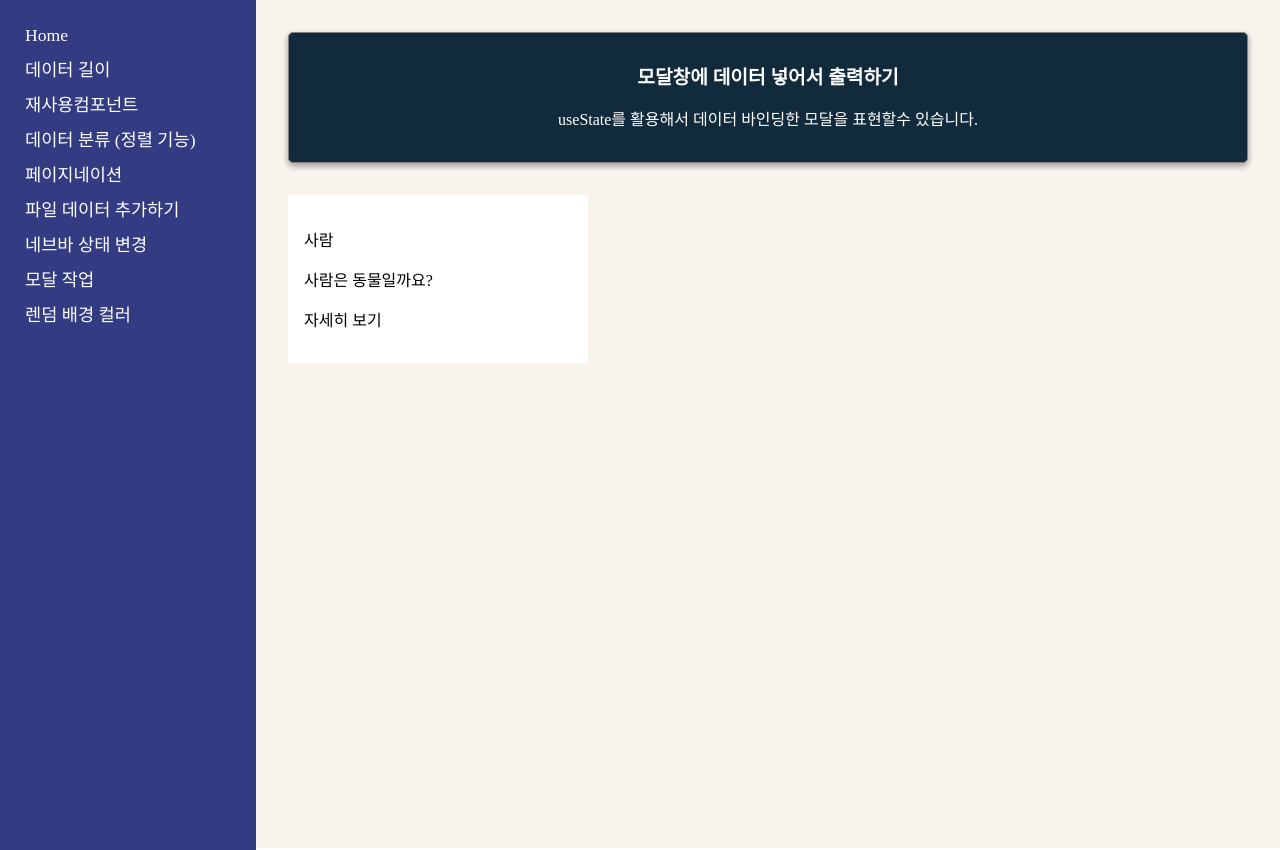
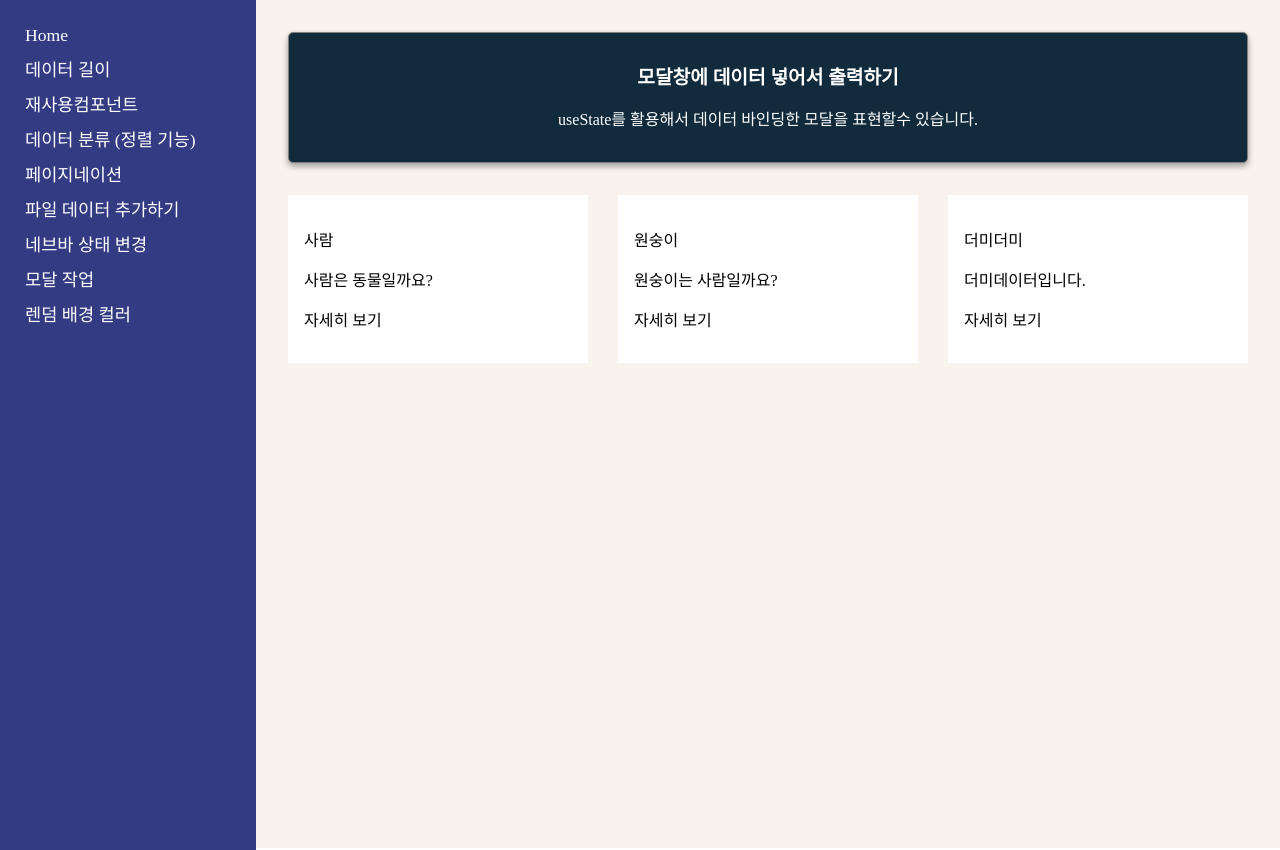
Before and after one commit to leejanghe/React_skill_Up, a React (Create React App) app in the folder myapp/: page /study7 in a window 1280 px wide. Built offline with nearby package versions, Linux system fonts and the light colour scheme.

Commit message:
여러개의 모달 리스트 데이터 출력

```diff
--- a/myapp/src/components/Modal/DataForm.js
+++ b/myapp/src/components/Modal/DataForm.js
@@ -20,10 +20,14 @@ function DataForm({data}) {
     console.log('data',data)
 
     const [showModal, setShowModal] = useState(false);
+    const [modalVisbleId, setModalVisbleId] = useState('')
+
 
     const handleClick = (id) => {
         // alert(`${id} click`)
         setShowModal(true)
+        console.log('id@@@@',id)
+        setModalVisbleId(id)
     }
 
 
@@ -35,16 +39,24 @@ function DataForm({data}) {
                             <p>{item.contents}</p>
                             <p onClick={()=>handleClick(item.id)}>자세히 보기</p>
                             {
-                                showModal === true ?
+                              modalVisbleId === item.id && showModal === true ?
                                 <ModalForm
                                 // data={data[a]}
-                                id={data[a].id}
-                                title={data[a].title}
-                                contents={data[a].contents}
-                                detail={data[a].detail}
+                                id={item.id}
+                                title={item.title}
+                                contents={item.contents}
+                                detail={item.detail}
                                 setShowModal={setShowModal}
                                 /> : null
                             }
+
+
+
+                            {/* <ModalForm
+                            id={item.id}
+                            modalVisbleId={modalVisbleId}
+                            setModalVisbleId={setModalVisbleId} */}
+                            {/* /> */}
                         </div>
                     ))}
                 </Wrapper>
--- a/myapp/src/components/Modal/ModalForm.js
+++ b/myapp/src/components/Modal/ModalForm.js
@@ -40,6 +40,8 @@ transform: translate(-50%, -50%);
 
 function ModalForm({id, title, contents,setShowModal,detail}) {
     console.log('modal',id, title, contents)
+
+
     return (
         <Wrapblack>
         <WrapModal>
--- a/myapp/src/components/Modal/Modalcompo.js
+++ b/myapp/src/components/Modal/Modalcompo.js
@@ -6,8 +6,8 @@ function Modalcompo() {
 
     const [data, setData] = useState([
         {id:0, title:'사람',contents:'사람은 동물일까요?',detail:'사람은 동물이 맞아요! 왜냐하면 짐승이거든요!'},
-        // {id:1, title:'원숭이',contents:'원숭이는 사람일까요?',detail:'원숭이는 동물이예요!@#!@!@!!'},
-        // {id:2, title:'더미더미',contents:'더미데이터입니다.',detail:'할말이 없어요~@~@~@@@낄끼루'},
+        {id:1, title:'원숭이',contents:'원숭이는 사람일까요?',detail:'원숭이는 동물이예요!@#!@!@!!'},
+        {id:2, title:'더미더미',contents:'더미데이터입니다.',detail:'할말이 없어요~@~@~@@@낄끼루'},
     ])
 
     const text = [{
```
